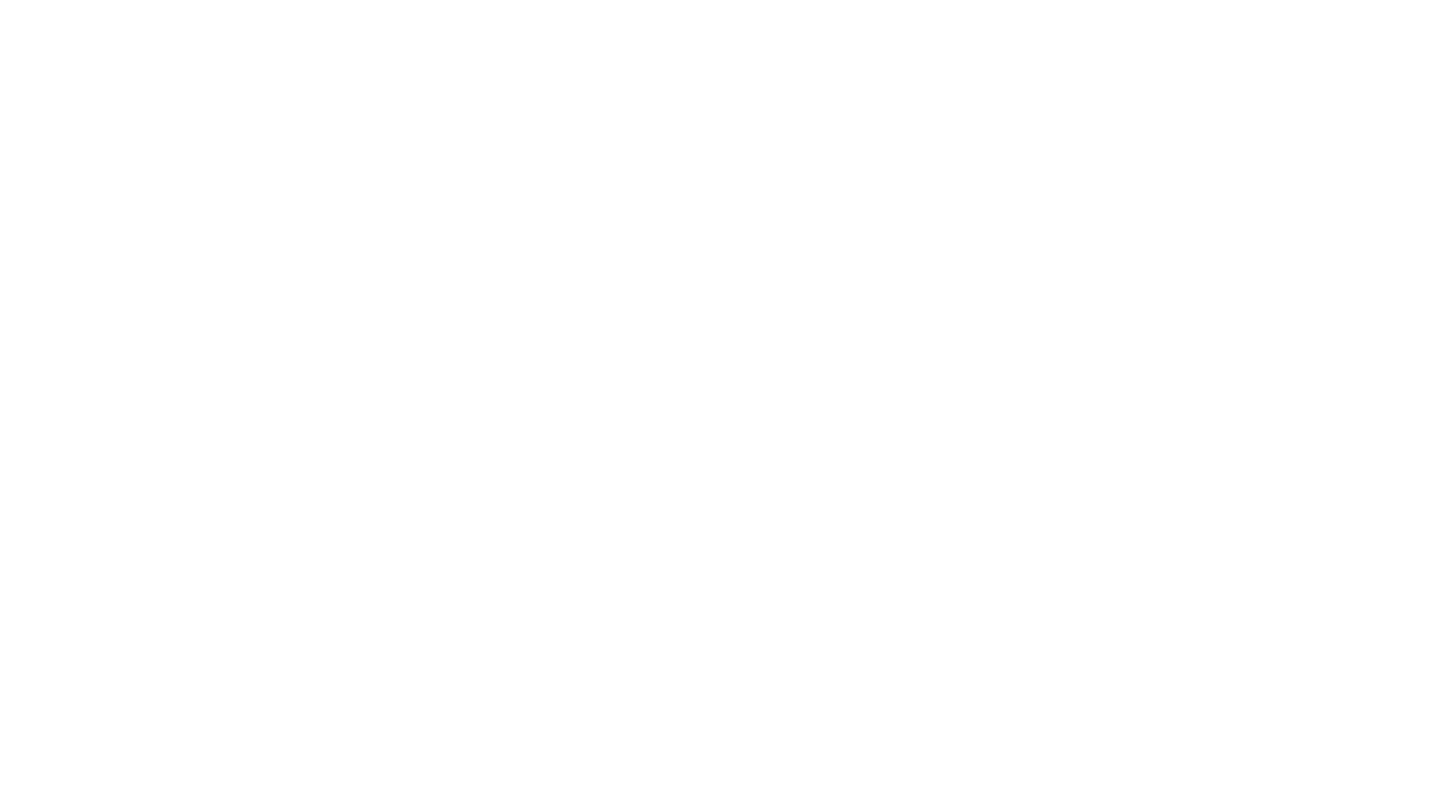
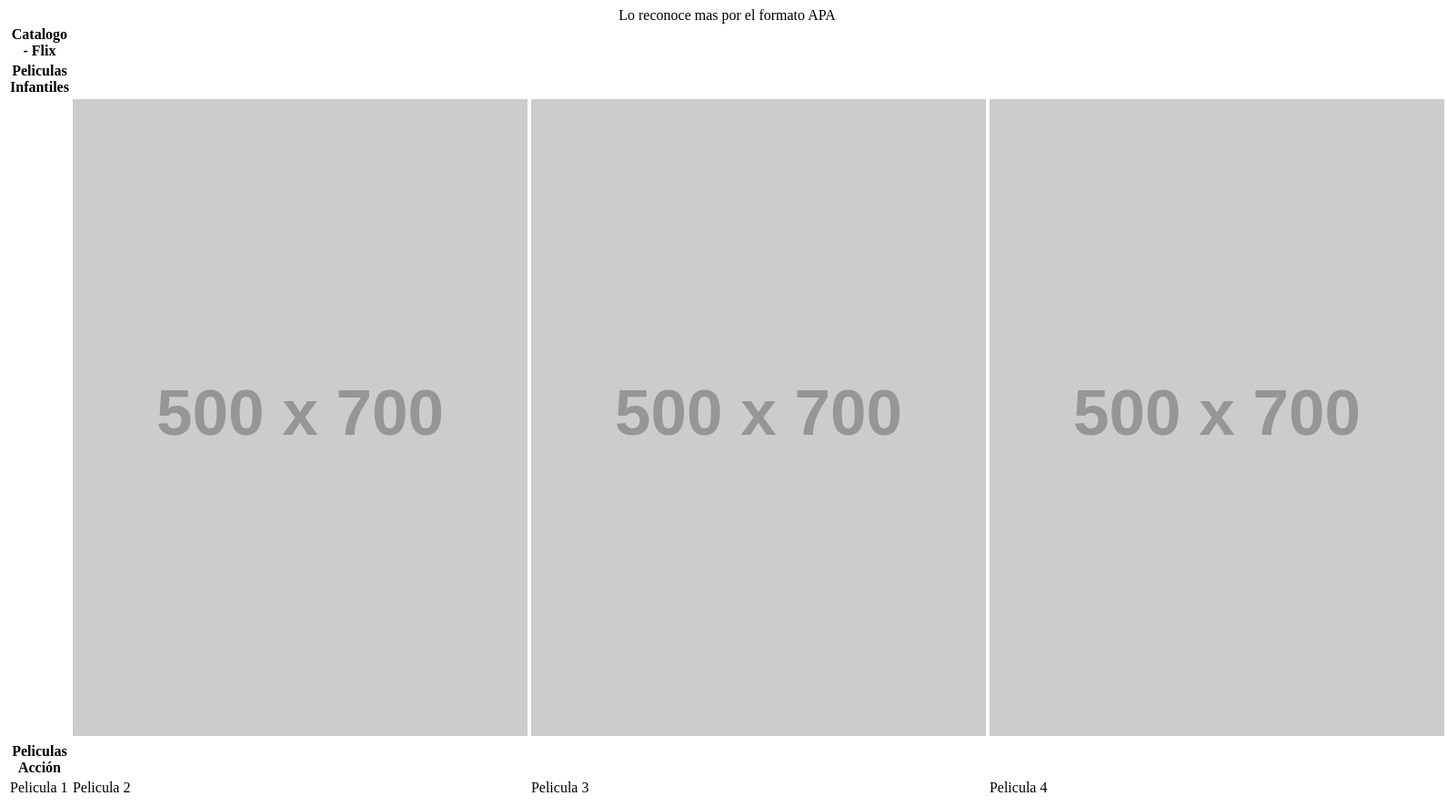
Before and after one commit to yorga1317/clase-1-html, a plain HTML site: page Kaneki/html/flix.html in a window 1280 px wide. Shown: the whole page at 91% size, 1591 px wide, since content can reach past the window. Before the commit the page ends 800 px from the top, so only its background shows below. Drawn offline with Linux system fonts and the light colour scheme; placeholder pictures from the web are drawn by us.

Commit message:
feat: :zap: clase del vierne de html

```diff
--- a/Kaneki/html/flix.html
+++ b/Kaneki/html/flix.html
@@ -6,6 +6,47 @@
     <title>Flix</title>
 </head>
 <body>
+    <table>
+        <caption>
+            Lo reconoce mas por el formato APA
+        </caption>
+        <thead>
+            <tr>
+                 <th>
+                    Catalogo - Flix
+                 </th>
+            </tr>
+        </thead>
 
+        <tbody>
+            <tr>
+                <th>Peliculas Infantiles</th>
+            </tr>
+            <tr>
+                <td>
+                    <img src="" alt="">
+                </td>
+                <td>
+                     <img src="https://placehold.co/500x700/626262/FFFFFF/png?text=Pelicula%20Infantil%202" alt="Pelicula Infantil 2">
+                </td>
+                <td><img src="https://placehold.co/500x700/626262/FFFFFF/png?text=Pelicula%20Infantil%203" alt="Pelicula Infantil 3">  </td>
+                <td><img src="https://placehold.co/500x700/626262/FFFFFF/png?text=Pelicula%20Infantil%204" alt="Pelicula Infantil 4">  </td>
+            </tr>
+            <tr>
+                <th>Peliculas Acción</th>
+            </tr>
+            <tr>
+                <td>Pelicula 1</td>
+                <td>Pelicula 2</td>
+                <td>Pelicula 3</td>
+                <td>Pelicula 4</td>
+                <!-- https://placehold.co/500x700/626262/FFFFFF/png?text=Nombre-->
+            </tr>
+        </tbody>
+        <tfoot>
+
+        </tfoot>
+
+    </table>
 </body>
 </html>
```
